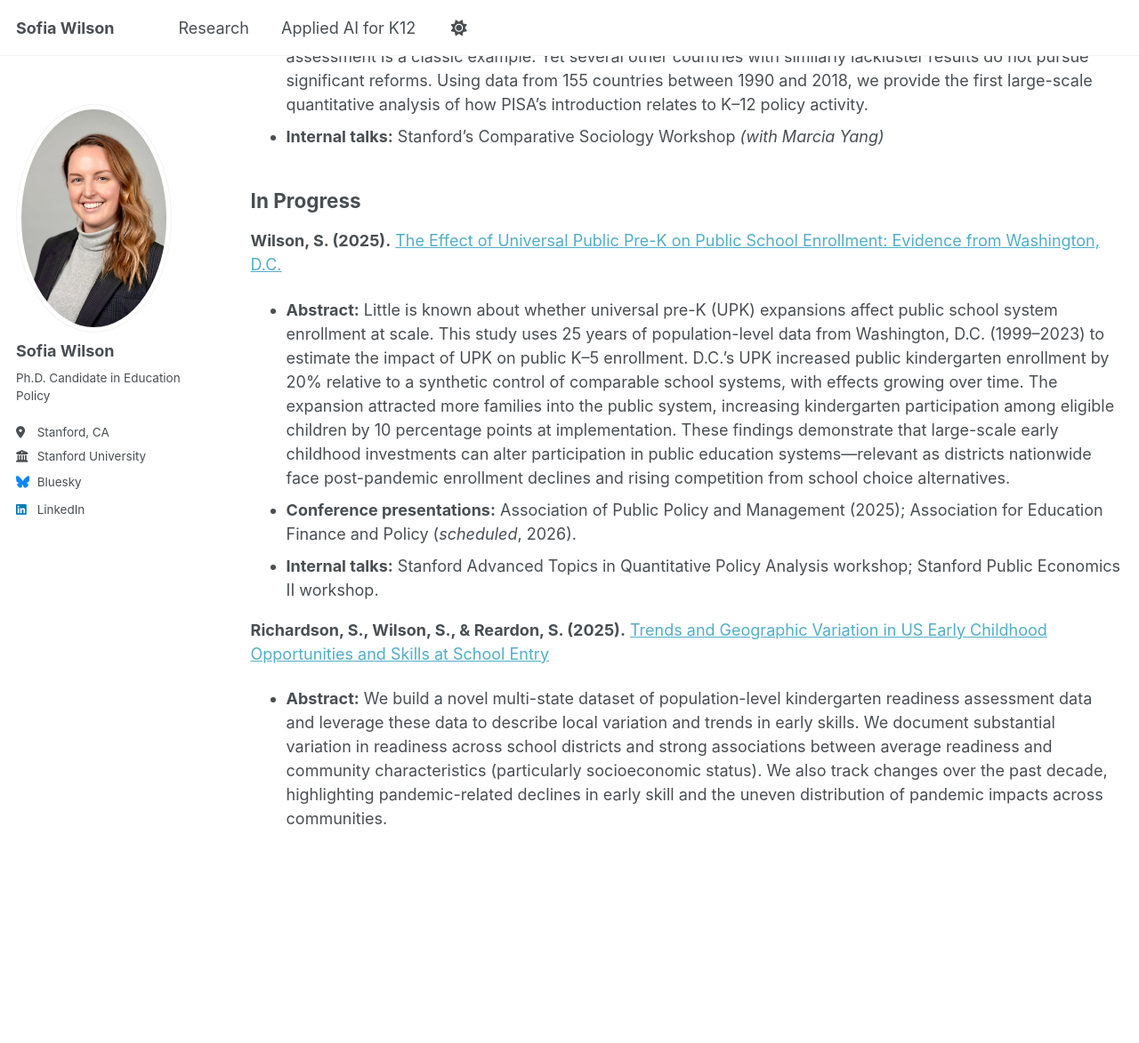
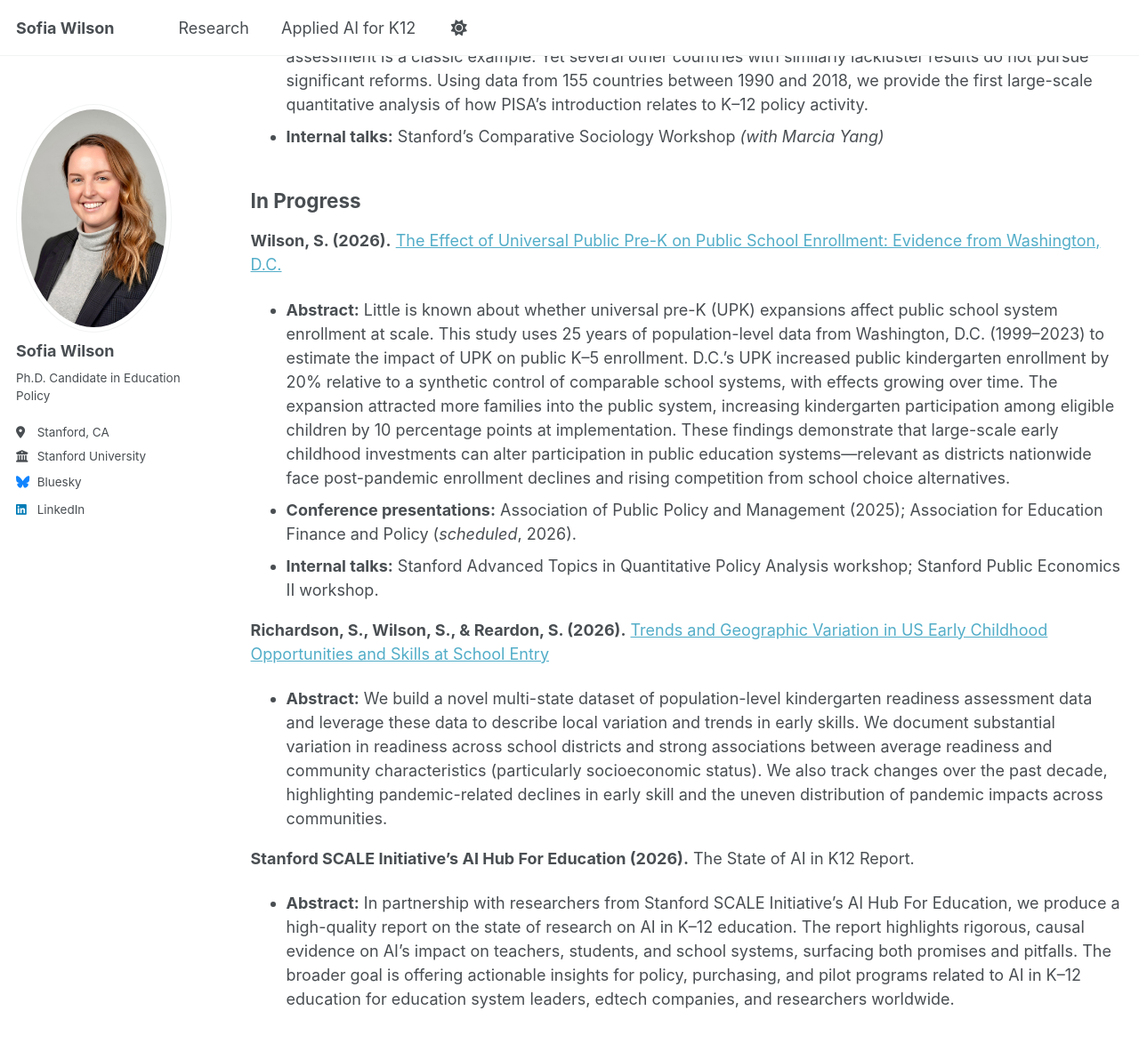
Before and after one commit to sofia-wilson/sofia-wilson.github.io, a Jekyll site: the page built from _pages/research.md, in a window 1280 px wide and 1400 px high, scrolled down 1020 px. Shown: the top 1173 px of the window at 89% size. Built offline with Jekyll 4.4.1, drawn with Linux system fonts in a browser that asks for light colours.

Commit message:
Update research.md

```diff
--- a/_pages/research.md
+++ b/_pages/research.md
@@ -20,10 +20,13 @@ author_profile: true
 
 ## In Progress
 
-**Wilson, S. (2025).** [The Effect of Universal Public Pre-K on Public School Enrollment: Evidence from Washington, D.C.](/files/Sofia%20Wilson_DC%20UPK%20Effects.pdf)
+**Wilson, S. (2026).** [The Effect of Universal Public Pre-K on Public School Enrollment: Evidence from Washington, D.C.](/files/Sofia%20Wilson_DC%20UPK%20Effects.pdf)
 - **Abstract:** Little is known about whether universal pre-K (UPK) expansions affect public school system enrollment at scale. This study uses 25 years of population-level data from Washington, D.C. (1999–2023) to estimate the impact of UPK on public K–5 enrollment. D.C.’s UPK increased public kindergarten enrollment by 20% relative to a synthetic control of comparable school systems, with effects growing over time. The expansion attracted more families into the public system, increasing kindergarten participation among eligible children by 10 percentage points at implementation. These findings demonstrate that large-scale early childhood investments can alter participation in public education systems—relevant as districts nationwide face post-pandemic enrollment declines and rising competition from school choice alternatives.
 - **Conference presentations:** Association of Public Policy and Management (2025); Association for Education Finance and Policy (*scheduled*, 2026).
 - **Internal talks:** Stanford Advanced Topics in Quantitative Policy Analysis workshop; Stanford Public Economics II workshop.
 
-**Richardson, S., Wilson, S., & Reardon, S. (2025).** [Trends and Geographic Variation in US Early Childhood Opportunities and Skills at School Entry](/files/kra.pdf)
+**Richardson, S., Wilson, S., & Reardon, S. (2026).** [Trends and Geographic Variation in US Early Childhood Opportunities and Skills at School Entry](/files/kra.pdf)
 - **Abstract:** We build a novel multi-state dataset of population-level kindergarten readiness assessment data and leverage these data to describe local variation and trends in early skills. We document substantial variation in readiness across school districts and strong associations between average readiness and community characteristics (particularly socioeconomic status). We also track changes over the past decade, highlighting pandemic-related declines in early skill and the uneven distribution of pandemic impacts across communities.
+
+**Stanford SCALE Initiative's AI Hub For Education (2026).** The State of AI in K12 Report.
+- **Abstract:** In partnership with researchers from Stanford SCALE Initiative's AI Hub For Education, we produce a high-quality report on the state of research on AI in K–12 education. The report highlights rigorous, causal evidence on AI's impact on teachers, students, and school systems, surfacing both promises and pitfalls. The broader goal is offering actionable insights for policy, purchasing, and pilot programs related to AI in K–12 education for education system leaders, edtech companies, and researchers worldwide.
```
